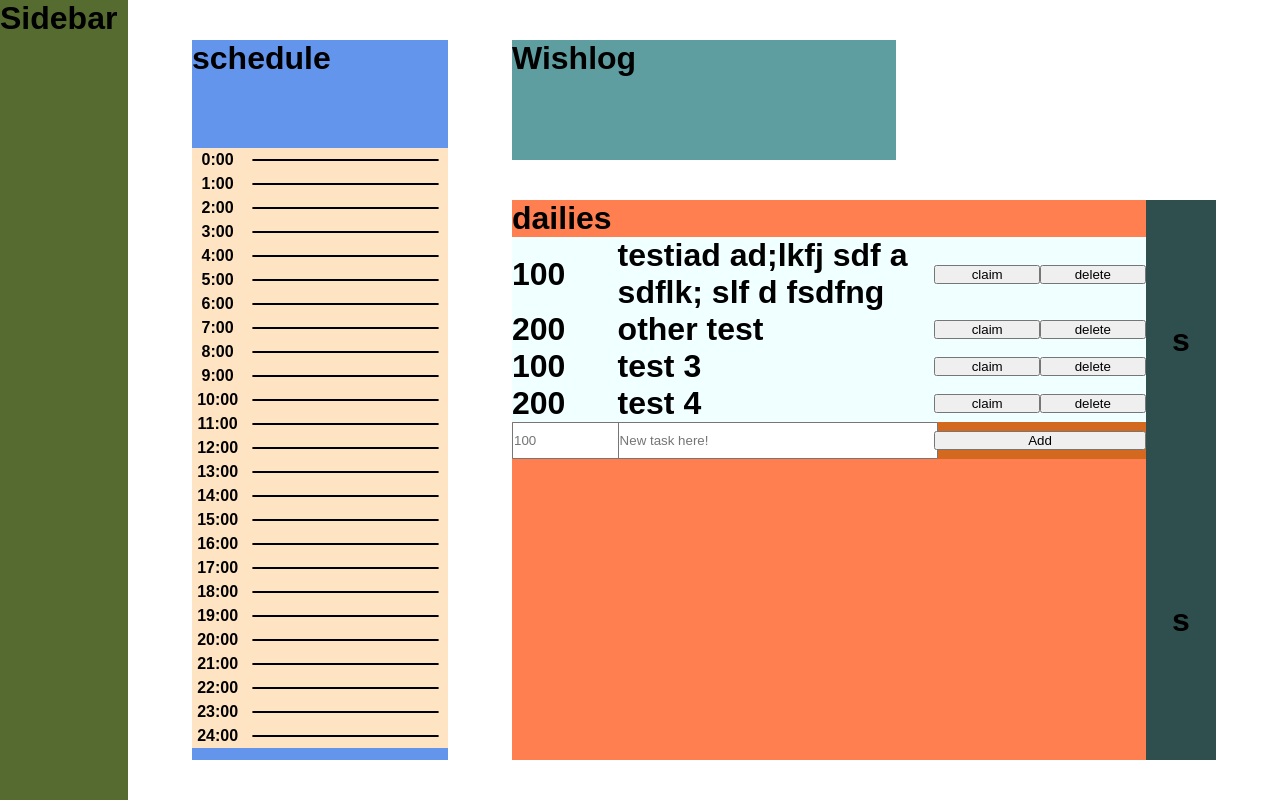
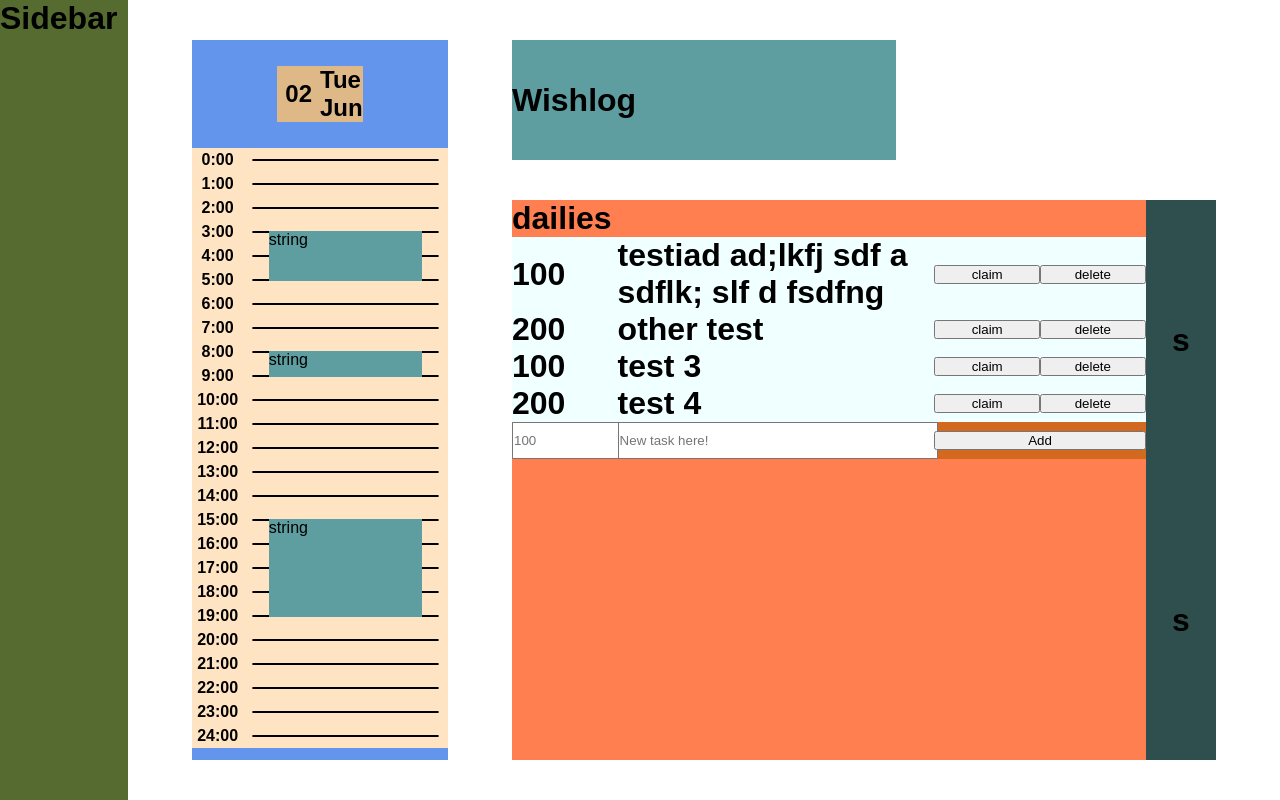
Before and after one commit to chelsea-zh/wishlog, a React (Vite) app: page / in a window 1280 px wide. Built offline with nearby package versions, Linux system fonts and the light colour scheme.

Commit message:
added date, blocks on timeline

```diff
--- a/src/App.css
+++ b/src/App.css
@@ -14,4 +14,6 @@
   top: 5vh;
   width: 30vw;
   height: 15vh;
+  display: flex;
+  align-items: center;
 }
--- a/src/Schedule.css
+++ b/src/Schedule.css
@@ -8,6 +8,16 @@
   display: grid;
   grid-template-columns: 1fr;
   grid-template-rows: 15% 75%;
+}
+
+.day {
+    background-color: burlywood;
+    display:grid;
+    /* place-items: center; */
+    grid-template-columns: 1fr 1fr;
+    height: fit-content;
+    width: fit-content;
+    margin: auto;
 }
 
 .hourline {
--- a/src/Schedule.tsx
+++ b/src/Schedule.tsx
@@ -1,30 +1,51 @@
 import { useState } from "react"
 import './Schedule.css'
 
-type Block = {id:number, name:string, start:number, end:number}
+export default function Schedule() {
+    const [blocks, setBlocks] = useState([
+        {id:1, name: "string", start: 8, end: 9},
+        {id:1, name: "string", start: 3, end: 5},
+        {id:1, name: "string", start: 15, end: 19}
+    ])
 
-let blocks: Block[] = [
-    {id:1, name: "string", start: 8, end: 9}
-]
+    function addBlock(block){
+        setBlocks(blocks => [...blocks, block])
+    }
 
-let hourHeight = 2.5
+    function deleteBlock(start){
+        setBlocks(blocks =>
+            blocks.filter(block => block.start != start)
+        )
+    }
 
-export default function Schedule() {
     return(
         <div className = "schedule">
-            <h1>schedule</h1>
-            <div><Timeline/></div>
+            <Day />
+            <div style={{position:'relative'}}>
+                <Timeline />
+                <Blocks
+                    blocks={blocks} />
+            </div>
         </div>
     )
 }
 
-function Date({date, day}) {
-  return (
-    <>
-      <h2>{date}</h2>
-      <h2>{day}</h2>
-    </>
-  );
+function Day() {
+    let today = new Date();
+    let date = String(today.getDate()).padStart(2, '0');
+    let month = today.toString().split(" ")[1];
+    let day = today.toLocaleDateString('en-US', {weekday:'short'});
+
+    return (
+        <div className="day">
+            <h2 style={{
+                gridRow: "1 / span 2",
+                textAlign:'center',
+                margin:'auto'}}>{date}</h2>
+            <h2>{day}</h2>
+            <h2>{month}</h2>
+        </div>
+    );
 }
 
 function Timeline() {
@@ -49,10 +70,17 @@ function Hourline(hour:number) {
     )
 }
 
-function Blocks() {
+function Blocks({blocks}) {
 
     let events = blocks.map(block =>
-        <div className="block" key={block.id}>
+        <div className="block" key={block.id} style={{
+            backgroundColor:'cadetblue',
+            position:'absolute',
+            width:'60%',
+            height: `calc(${3 * (block.end - block.start)}vh + 2px)`,
+            top: `calc(${1.5 + 3 * block.start}vh - 1px)`,
+            right: '10%'
+        }}>
             {block.name}
         </div>
     )
```
